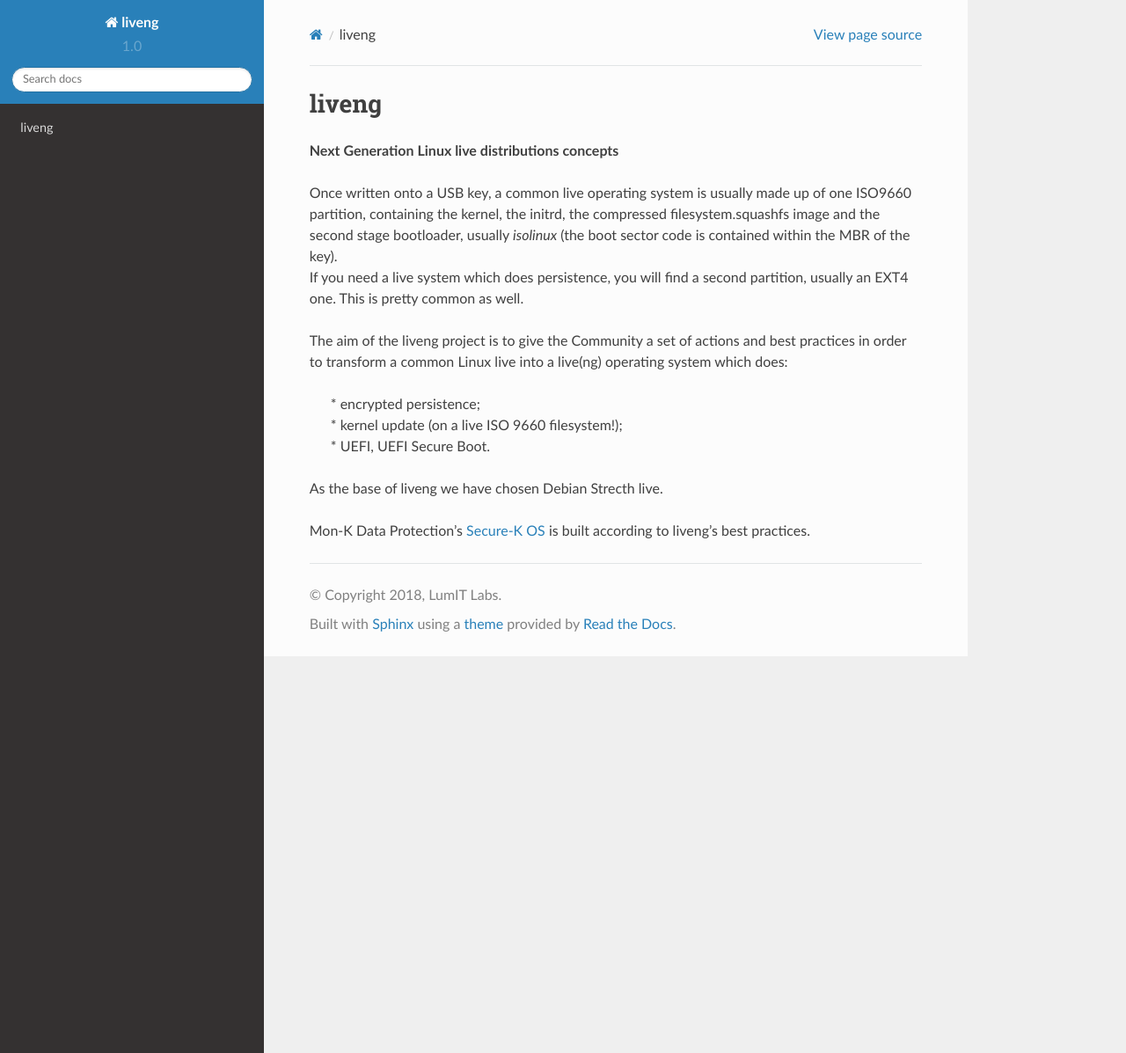
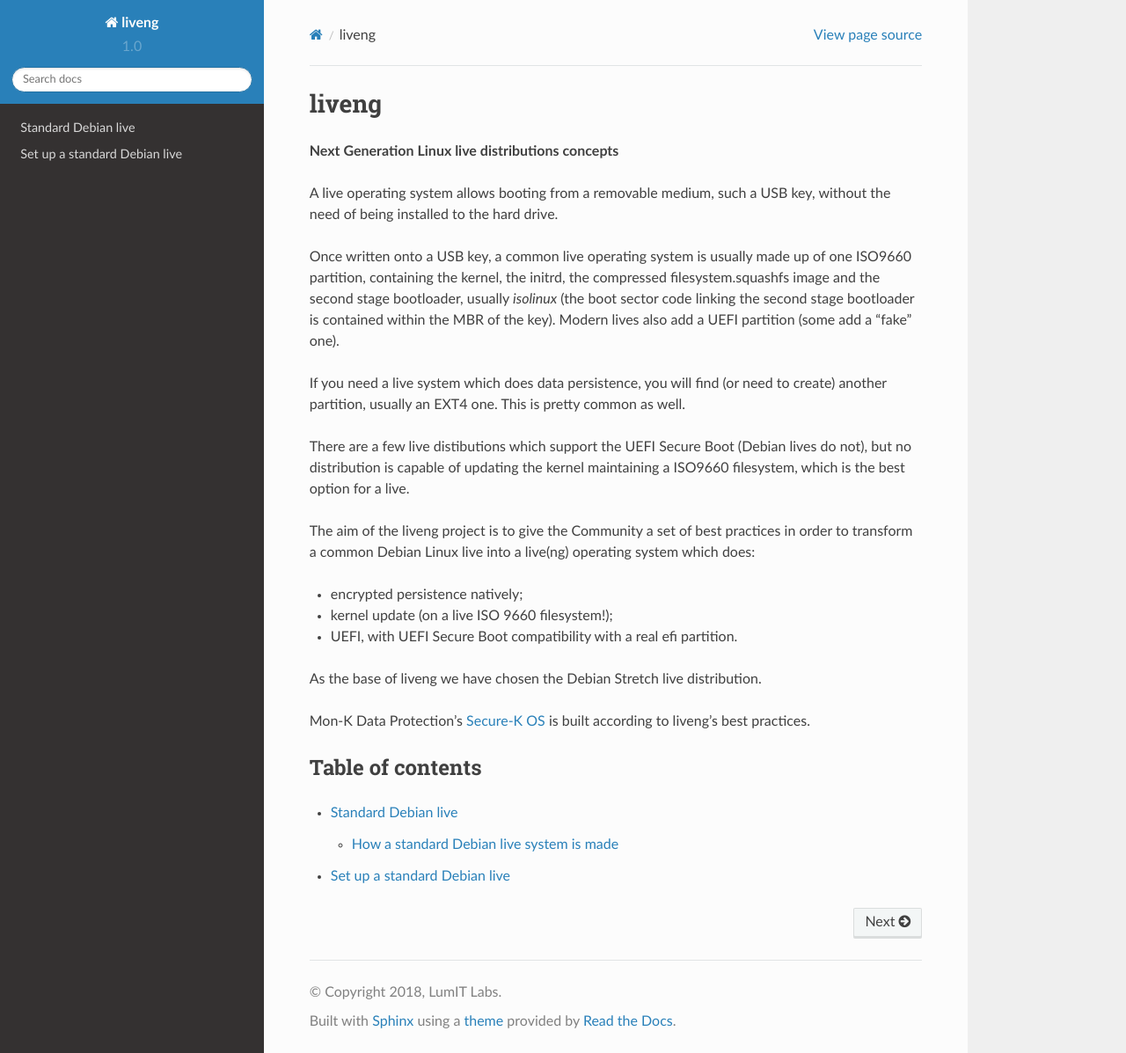
Before and after one commit to LumIT-Labs/liveng, a Sphinx documentation site: the page built from docs/source/index.rst, in a window 1280 px wide and 1197 px high. Shown: the whole window at 88% size. Built offline with Sphinx 7.4.7 and the Read the Docs theme 2.0.0, drawn with Linux system fonts in a browser that asks for light colours.

Commit message:
Standard Debian live and Set up a standard Debian live pages

```diff
--- a/docs/source/index.rst
+++ b/docs/source/index.rst
@@ -3,15 +3,29 @@ liveng
 
 **Next Generation Linux live distributions concepts**
 
-| Once written onto a USB key, a common live operating system is usually made up of one ISO9660 partition, containing the kernel, the initrd, the compressed filesystem.squashfs image and the second stage bootloader, usually *isolinux* (the boot sector code is contained within the MBR of the key).
-| If you need a live system which does persistence, you will find a second partition, usually an EXT4 one. This is pretty common as well.
+A live operating system allows booting from a removable medium, such a USB key, without the need of being installed to the hard drive.
 
-| The aim of the liveng project is to give the Community a set of actions and best practices in order to transform a common Linux live into a live(ng) operating system which does:
+Once written onto a USB key, a common live operating system is usually made up of one ISO9660 partition, containing the kernel, the initrd, the compressed filesystem.squashfs image and the second stage bootloader, usually *isolinux* (the boot sector code linking the second stage bootloader is contained within the MBR of the key). Modern lives also add a UEFI partition (some add a "fake" one).
 
-    | * encrypted persistence;
-    | * kernel update (on a live ISO 9660 filesystem!);
-    | * UEFI, UEFI Secure Boot.
+If you need a live system which does data persistence, you will find (or need to create) another partition, usually an EXT4 one. This is pretty common as well.
 
-| As the base of liveng we have chosen Debian Strecth live.
+There are a few live distibutions which support the UEFI Secure Boot (Debian lives do not), but no distribution is capable of updating the kernel maintaining a ISO9660 filesystem, which is the best option for a live.
 
-| Mon-K Data Protection's `Secure-K OS <https://mon-k.com/products/secure-k-personal/>`_ is built according to liveng's best practices.
+The aim of the liveng project is to give the Community a set of best practices in order to transform a common Debian Linux live into a live(ng) operating system which does:
+
+* encrypted persistence natively;
+* kernel update (on a live ISO 9660 filesystem!);
+* UEFI, with UEFI Secure Boot compatibility with a real efi partition.
+
+As the base of liveng we have chosen the Debian Stretch live distribution.
+
+Mon-K Data Protection's `Secure-K OS <https://mon-k.com/products/secure-k-personal/>`_ is built according to liveng's best practices.
+
+
+Table of contents
+^^^^^^^^^^^^^^^^^
+
+.. toctree::
+
+   standard-live
+   setup
--- /dev/null
+++ b/docs/source/setup.rst
@@ -0,0 +1,51 @@
+Set up a standard Debian live
+=============================
+
+All the steps needed to write a standard Debian Stretch live operating system image onto a USB key briefely follow.
+
+* download the iso-hybrid live image from: https://cdimage.debian.org/debian-cd/current-live/ for your PC's architecture, i386 or amd64;
+* plug the USB key into your computer running any Linux-based OS (I am using Debian Stretch for this guide as my host system);
+* open a terminal emulator and get root privileges;
+* use ``fdisk -l`` in order to locate the USB key’s device file, for example: /dev/sdx (change for your case). A sample output on my PC::
+
+    Disk /dev/sdc: 29,4 GiB, 31608274944 bytes, 61734912 sectors
+    Units: sectors of 1 * 512 = 512 bytes
+    Sector size (logical/physical): 512 bytes / 512 bytes
+    I/O size (minimum/optimal): 512 bytes / 512 bytes
+    Disklabel type: dos
+    Disk identifier: 0xd8915d07
+
+    Device    Start      End  Sectors  Size  Id Type
+    /dev/sdc1  2048 61734911 61732864  29,4G b  W95 FAT32
+
+* unmount the auto-mounted devices, if any (desktop environments usually have an auto-mount feature). You can see them via the ``mount`` command and unmount them by using ``umount /dev/sdxN`` for each device file;
+* finally write the image with dd; in my case the command is::
+
+    dd if=/home/marco/Download/debian-live-9.5.0-amd64-gnome.iso of=/dev/sdx bs=50M.
+
+Be careful or you will overwrite your hard drive content! Here I replaced /dev/sdc with /dev/sdx to avoid blind copies and pastes.
+Setting the bs command line options to 10MB (or more), speeds up the process::
+
+    2365587456 bytes (2,4 GB, 2,2 GiB) copied, 31,882 s, 74,2 MB/s
+
+Please note that you must refer to the whole disk, so do not use /dev/sdx1 but /dev/sdx, as an example.
+
+Resulting partitioning scheme::
+
+    Disk /dev/sdc: 29,4 GiB, 31608274944 bytes, 61734912 sectors
+    Units: sectors of 1 * 512 = 512 bytes
+    Sector size (logical/physical): 512 bytes / 512 bytes
+    I/O size (minimum/optimal): 512 bytes / 512 bytes
+    Disklabel type: dos
+    Disk identifier: 0x1dc1a6b1
+
+    Device     Boot Start     End Sectors  Size Id Type
+    /dev/sdc1  *        0 4620287 4620288  2,2G  0 Empty
+    /dev/sdc2        1416    2247     832  416K ef EFI (FAT-12/16/32)
+
+Being Stretch UEFI compliant and not only BIOS compatible, you will notice two partitions out of the box here, one of which is a fake partition (an overlapping one) and to us not a good way of solving problems.
+
+Your USB key can now boot your PC if set as the boot device and UEFI Secure Boot is disabled on the PC's firmware.
+Older PCs does not have the Secure Boot feature and will boot anyway, if supported.
+
+You can now enjoy a stock Debian live operating system with the desktop environment of your choice, without any data persistence: upon booting, the (live-build modified) initd will union mount the compressed filesystem with the ram disk and pass that mount to the Linux kernel as /. Reboot the system and every data will be lost.
--- /dev/null
+++ b/docs/source/standard-live.rst
@@ -0,0 +1,24 @@
+Standard Debian live
+====================
+
+A live operating system allows booting from a removable medium, such a USB key, without the need of being installed to the hard drive.
+
+
+How a standard Debian live system is made
+^^^^^^^^^^^^^^^^^^^^^^^^^^^^^^^^^^^^^^^^^
+
+Main components of a (Linux Debian) live operating system are:
+
+* The Linux kernel image, usually named vmlinuz.
+* The initial RAM disk image (initrd): a RAM disk containing all the modules needed to mount the system image and some scripts and binaries to perform the task.
+* The filesystem image containing all the operating system's files (kernel and initrd as well). Usually, a SquashFS compressed filesystem is used to minimize the Debian Live image size.
+* The bootloader: a small piece of code crafted to boot from the chosen medium. It loads the Linux kernel and its initrd to run with an associated filesystem.
+
+The booting in a Debian live is a two-stage process.
+First, the bootloader loads the kernel and initrd into memory, and passes the execution control to the kernel.
+After some basic initializations, the kernel extracts the initramfs archive and mounts it as a temporary root filesystem.
+The initrd contains kernel modules and userspace programs (such as the insmod tool to install kernel modules into the kernel, lvm and so on) required to initialize the physical or logical device(s) containing the real root filesystem.
+The init script on the initrd loads modules and performs other neccessary steps, such as union-mounting the compressed filesystem image with a (possibly encrypted) persistence partition or the ram disk.
+At the end of this stage run-init deletes the initrd from memory, mounts the real root filesystem and passes control to the /sbin/init (Systemd) program on it.
+
+With such setup the kernel size is kept under control by allowing most of the drivers to be compiled as modules - in an initrd-less setup the drivers neccessary for the boot-time initialization of the root device must be compiled into it.
```
Also changed, not shown: README.md (+13 -7 lines).
